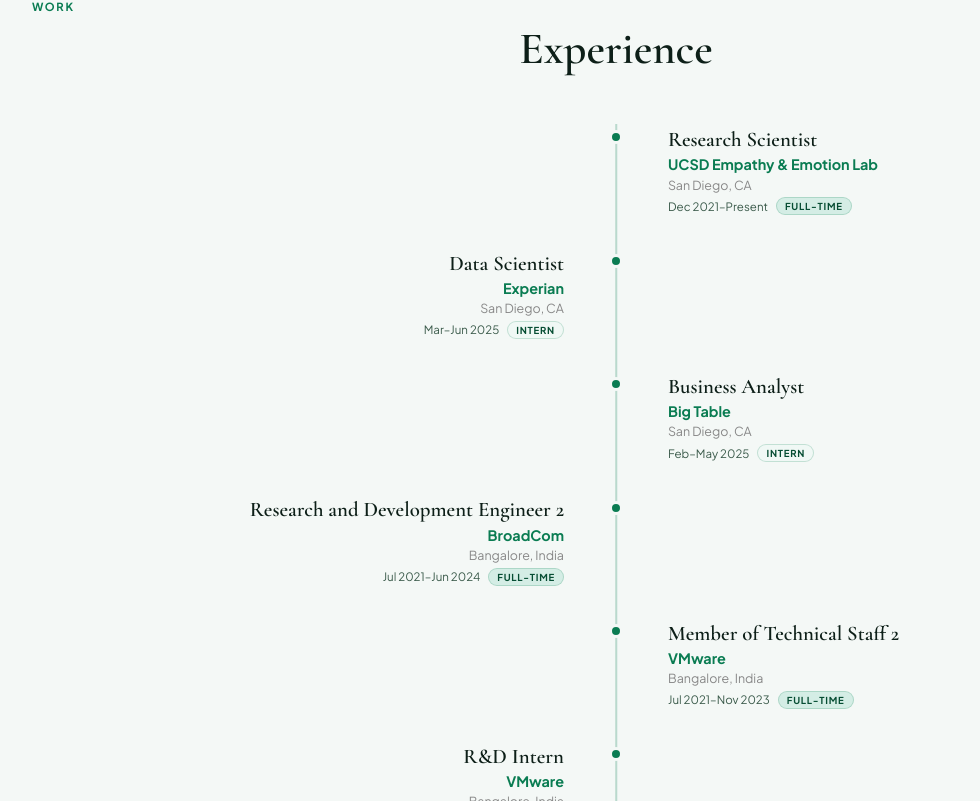
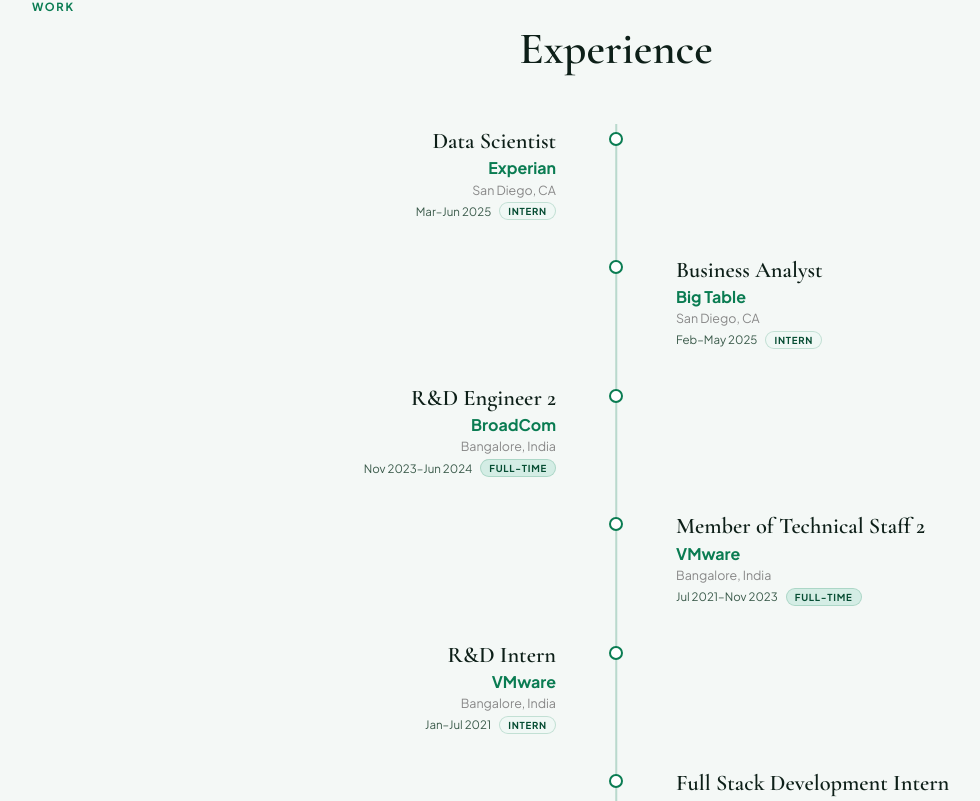
Before and after one commit to Krithikap019/ai-portfolio, a Next.js app: page / in a window 1280 px wide. Shown: the part 1799-2600 px from the top of the page, without its empty margins (24-1004 px from the left). Built offline with nearby package versions, Linux system fonts and the light colour scheme.

Commit message:
experience 1

```diff
--- a/app/page.jsx
+++ b/app/page.jsx
@@ -1,5 +1,6 @@
 "use client";
 import Link from "next/link";
+import { useState } from "react";
 
 const projects = [
   {
@@ -30,6 +31,136 @@ const projects = [
 ];
 
 const skills = ["Python", "Machine Learning", "Next.js", "Data Science", "Claude API", "React", "SQL", "TensorFlow"];
+
+function ExperienceTimeline() {
+  const [selected, setSelected] = useState(null);
+
+  const experiences = [
+    {
+      id: 1, role: "Data Scientist", company: "Experian", location: "San Diego, CA",
+      period: "Mar–Jun 2025", type: "Intern", side: "left",
+      desc: "Developed predictive models to identify high-value customer segments and optimize marketing campaign targeting. Built end-to-end ML pipelines using XGBoost and Python to drive QuickBooks upgrade decisions.",
+      tags: ["XGBoost", "Python", "ML", "Regression"],
+    },
+    {
+      id: 2, role: "Business Analyst", company: "Big Table", location: "San Diego, CA",
+      period: "Feb–May 2025", type: "Intern", side: "right",
+      desc: "Analyzed large-scale business datasets to surface actionable insights for product and revenue strategy. Created dashboards and reports to support data-driven decision-making across teams.",
+      tags: ["SQL", "Tableau", "Data Analysis", "Dashboards"],
+    },
+    {
+      id: 3, role: "R&D Engineer 2", company: "BroadCom", location: "Bangalore, India",
+      period: "Nov 2023–Jun 2024", type: "Full-time", side: "left",
+      desc: "Designed and optimized research pipelines for high-performance networking systems. Contributed to distributed infrastructure components and improved system reliability across production environments.",
+      tags: ["Python", "Systems", "Networking", "Infrastructure"],
+    },
+    {
+      id: 4, role: "Member of Technical Staff 2", company: "VMware", location: "Bangalore, India",
+      period: "Jul 2021–Nov 2023", type: "Full-time", side: "right",
+      desc: "Led feature development for cloud infrastructure and virtualization tools. Collaborated cross-functionally to ship platform improvements and contributed to internal developer tooling used by thousands of engineers.",
+      tags: ["Cloud", "Java", "Virtualization", "Platform"],
+    },
+    {
+      id: 5, role: "R&D Intern", company: "VMware", location: "Bangalore, India",
+      period: "Jan–Jul 2021", type: "Intern", side: "left",
+      desc: "Contributed to research and development of cloud-native features and internal automation tooling. Gained hands-on experience with distributed systems and agile engineering practices.",
+      tags: ["Cloud", "Automation", "Python", "Agile"],
+    },
+    {
+      id: 6, role: "Full Stack Development Intern", company: "QtPi", location: "Bangalore, India",
+      period: "May–Jul 2019", type: "Intern", side: "right",
+      desc: "Built and deployed full-stack web features for an ed-tech platform. Worked across frontend and backend systems to deliver interactive learning experiences for students.",
+      tags: ["React", "Node.js", "Full Stack", "Ed-Tech"],
+    },
+  ];
+
+  return (
+    <div style={{ position: "relative", maxWidth: "900px", margin: "0 auto" }}>
+      <div style={{ position: "absolute", left: "50%", top: 0, bottom: 0, width: "1.5px", background: "rgba(10,124,82,0.25)", transform: "translateX(-50%)" }} />
+      {experiences.map((exp) => (
+        <div key={exp.id} style={{ display: "grid", gridTemplateColumns: "1fr 40px 1fr", gap: "0 1rem", marginBottom: "2rem", alignItems: "start" }}>
+
+          {/* Left side */}
+          <div
+            style={{
+              textAlign: "right", paddingRight: "1.5rem", paddingTop: "0.2rem",
+              transition: "transform 0.3s ease",
+              transform: selected === exp.id && exp.side === "left" ? "translateX(-12px)" : "translateX(0)",
+            }}
+          >
+            {exp.side === "left" && (
+              <div
+                onClick={() => setSelected(selected === exp.id ? null : exp.id)}
+                style={{ cursor: "pointer", background: selected === exp.id ? "#fff" : "transparent", borderRadius: "8px", padding: selected === exp.id ? "1.2rem" : "0", border: selected === exp.id ? "1px solid #0a7c52" : "none", transition: "all 0.3s ease" }}
+              >
+                <h3 style={{ fontFamily: "'Cormorant Garamond', serif", fontSize: "1.4rem", fontWeight: 600, color: "#0d1f18", marginBottom: "0.2rem" }}>{exp.role}</h3>
+                <p style={{ fontSize: "1rem", fontWeight: 700, color: "#0a7c52", marginBottom: "0.2rem" }}>{exp.company}</p>
+                <p style={{ fontSize: "0.78rem", color: "#888", marginBottom: "0.3rem" }}>{exp.location}</p>
+                <div style={{ display: "flex", justifyContent: "flex-end", alignItems: "center", gap: "0.5rem" }}>
+                  <span style={{ fontSize: "0.72rem", color: "#3a5a4a" }}>{exp.period}</span>
+                  <span style={{ fontSize: "0.6rem", fontWeight: 700, letterSpacing: "0.08em", textTransform: "uppercase", padding: "2px 8px", borderRadius: "20px", background: exp.type === "Full-time" ? "#d4ede5" : "#f0f8f5", color: "#064d33", border: "1px solid rgba(10,124,82,0.2)" }}>{exp.type}</span>
+                </div>
+                {selected === exp.id && (
+                  <div style={{ marginTop: "0.8rem", paddingTop: "0.8rem", borderTop: "1px solid rgba(10,124,82,0.15)", textAlign: "right" }}>
+                    <p style={{ fontSize: "0.82rem", color: "#3a5a4a", lineHeight: "1.7", marginBottom: "0.8rem" }}>{exp.desc}</p>
+                    <div style={{ display: "flex", gap: "0.4rem", flexWrap: "wrap", justifyContent: "flex-end" }}>
+                      {exp.tags.map((tag) => (
+                        <span key={tag} style={{ fontSize: "0.62rem", fontWeight: 700, letterSpacing: "0.06em", textTransform: "uppercase", padding: "2px 8px", borderRadius: "20px", background: "#d4ede5", color: "#064d33" }}>{tag}</span>
+                      ))}
+                    </div>
+                  </div>
+                )}
+              </div>
+            )}
+          </div>
+
+          {/* Center dot */}
+          <div style={{ display: "flex", justifyContent: "center", paddingTop: "0.5rem" }}>
+            <div
+              onClick={() => setSelected(selected === exp.id ? null : exp.id)}
+              style={{ width: "14px", height: "14px", borderRadius: "50%", background: selected === exp.id ? "#0a7c52" : "#fff", border: "2.5px solid #0a7c52", zIndex: 1, flexShrink: 0, cursor: "pointer", transition: "all 0.2s", transform: selected === exp.id ? "scale(1.3)" : "scale(1)" }}
+            />
+          </div>
+
+          {/* Right side */}
+          <div
+            style={{
+              paddingLeft: "1.5rem", paddingTop: "0.2rem",
+              transition: "transform 0.3s ease",
+              transform: selected === exp.id && exp.side === "right" ? "translateX(12px)" : "translateX(0)",
+            }}
+          >
+            {exp.side === "right" && (
+              <div
+                onClick={() => setSelected(selected === exp.id ? null : exp.id)}
+                style={{ cursor: "pointer", background: selected === exp.id ? "#fff" : "transparent", borderRadius: "8px", padding: selected === exp.id ? "1.2rem" : "0", border: selected === exp.id ? "1px solid #0a7c52" : "none", transition: "all 0.3s ease" }}
+              >
+                <h3 style={{ fontFamily: "'Cormorant Garamond', serif", fontSize: "1.4rem", fontWeight: 600, color: "#0d1f18", marginBottom: "0.2rem" }}>{exp.role}</h3>
+                <p style={{ fontSize: "1rem", fontWeight: 700, color: "#0a7c52", marginBottom: "0.2rem" }}>{exp.company}</p>
+                <p style={{ fontSize: "0.78rem", color: "#888", marginBottom: "0.3rem" }}>{exp.location}</p>
+                <div style={{ display: "flex", alignItems: "center", gap: "0.5rem" }}>
+                  <span style={{ fontSize: "0.72rem", color: "#3a5a4a" }}>{exp.period}</span>
+                  <span style={{ fontSize: "0.6rem", fontWeight: 700, letterSpacing: "0.08em", textTransform: "uppercase", padding: "2px 8px", borderRadius: "20px", background: exp.type === "Full-time" ? "#d4ede5" : "#f0f8f5", color: "#064d33", border: "1px solid rgba(10,124,82,0.2)" }}>{exp.type}</span>
+                </div>
+                {selected === exp.id && (
+                  <div style={{ marginTop: "0.8rem", paddingTop: "0.8rem", borderTop: "1px solid rgba(10,124,82,0.15)" }}>
+                    <p style={{ fontSize: "0.82rem", color: "#3a5a4a", lineHeight: "1.7", marginBottom: "0.8rem" }}>{exp.desc}</p>
+                    <div style={{ display: "flex", gap: "0.4rem", flexWrap: "wrap" }}>
+                      {exp.tags.map((tag) => (
+                        <span key={tag} style={{ fontSize: "0.62rem", fontWeight: 700, letterSpacing: "0.06em", textTransform: "uppercase", padding: "2px 8px", borderRadius: "20px", background: "#d4ede5", color: "#064d33" }}>{tag}</span>
+                      ))}
+                    </div>
+                  </div>
+                )}
+              </div>
+            )}
+          </div>
+
+        </div>
+      ))}
+    </div>
+  );
+}
 
 function ProjectCard({ icon, title, description, tags, color, href }) {
   const isExternal = href.startsWith("http");
@@ -186,53 +317,7 @@ export default function Home() {
       <section style={{ padding: "5rem 3.5rem", borderTop: "1px solid rgba(10,124,82,0.15)" }}>
         <p style={{ fontSize: "0.7rem", fontWeight: 700, letterSpacing: "0.15em", textTransform: "uppercase", color: "#0a7c52", marginBottom: "0.6rem" }}>Work</p>
         <h2 style={{ fontFamily: "'Cormorant Garamond', serif", fontSize: "2.8rem", fontWeight: 600, marginBottom: "3rem", textAlign: "center" }}>Experience</h2>
-        <div style={{ position: "relative", maxWidth: "800px", margin: "0 auto" }}>
-          <div style={{ position: "absolute", left: "50%", top: 0, bottom: 0, width: "1.5px", background: "rgba(10,124,82,0.25)", transform: "translateX(-50%)" }} />
-          {[
-            { company: "UCSD Empathy & Emotion Lab", role: "Research Scientist", location: "San Diego, CA", period: "Dec 2021–Present", type: "Full-time", side: "right" },
-            { company: "Experian", role: "Data Scientist", location: "San Diego, CA", period: "Mar–Jun 2025", type: "Intern", side: "left" },
-            { company: "Big Table", role: "Business Analyst", location: "San Diego, CA", period: "Feb–May 2025", type: "Intern", side: "right" },
-            { company: "BroadCom", role: "Research and Development Engineer 2", location: "Bangalore, India", period: "Jul 2021–Jun 2024", type: "Full-time", side: "left" },
-            { company: "VMware", role: "Member of Technical Staff 2", location: "Bangalore, India", period: "Jul 2021–Nov 2023", type: "Full-time", side: "right" },
-            { company: "VMware", role: "R&D Intern", location: "Bangalore, India", period: "Jan–Jul 2021", type: "Intern", side: "left" },
-            { company: "QtPi", role: "Full Stack Development Intern", location: "Bangalore, India", period: "May–Jul 2019", type: "Intern", side: "right" },
-          ].map((exp, i) => (
-            <div key={i} style={{ display: "grid", gridTemplateColumns: "1fr 40px 1fr", gap: "0 1rem", marginBottom: "2rem", alignItems: "start" }}>
-              {/* Left content or empty */}
-              <div style={{ textAlign: "right", paddingRight: "1rem", paddingTop: "0.2rem" }}>
-                {exp.side === "left" && (
-                  <>
-                    <h3 style={{ fontFamily: "'Cormorant Garamond', serif", fontSize: "1.3rem", fontWeight: 600, color: "#0d1f18", marginBottom: "0.2rem" }}>{exp.role}</h3>
-                    <p style={{ fontSize: "0.9rem", fontWeight: 700, color: "#0a7c52", marginBottom: "0.2rem" }}>{exp.company}</p>
-                    <p style={{ fontSize: "0.78rem", color: "#888", marginBottom: "0.3rem" }}>{exp.location}</p>
-                    <div style={{ display: "flex", justifyContent: "flex-end", alignItems: "center", gap: "0.5rem" }}>
-                      <span style={{ fontSize: "0.72rem", color: "#3a5a4a" }}>{exp.period}</span>
-                      <span style={{ fontSize: "0.6rem", fontWeight: 700, letterSpacing: "0.08em", textTransform: "uppercase", padding: "2px 8px", borderRadius: "20px", background: exp.type === "Full-time" ? "#d4ede5" : "#f0f8f5", color: "#064d33", border: "1px solid rgba(10,124,82,0.2)" }}>{exp.type}</span>
-                    </div>
-                  </>
-                )}
-              </div>
-              {/* Center dot */}
-              <div style={{ display: "flex", justifyContent: "center", paddingTop: "0.4rem" }}>
-                <div style={{ width: "14px", height: "14px", borderRadius: "50%", background: "#0a7c52", border: "3px solid #f4f8f6", zIndex: 1, flexShrink: 0 }} />
-              </div>
-              {/* Right content or empty */}
-              <div style={{ paddingLeft: "1rem", paddingTop: "0.2rem" }}>
-                {exp.side === "right" && (
-                  <>
-                    <h3 style={{ fontFamily: "'Cormorant Garamond', serif", fontSize: "1.3rem", fontWeight: 600, color: "#0d1f18", marginBottom: "0.2rem" }}>{exp.role}</h3>
-                    <p style={{ fontSize: "0.9rem", fontWeight: 700, color: "#0a7c52", marginBottom: "0.2rem" }}>{exp.company}</p>
-                    <p style={{ fontSize: "0.78rem", color: "#888", marginBottom: "0.3rem" }}>{exp.location}</p>
-                    <div style={{ display: "flex", alignItems: "center", gap: "0.5rem" }}>
-                      <span style={{ fontSize: "0.72rem", color: "#3a5a4a" }}>{exp.period}</span>
-                      <span style={{ fontSize: "0.6rem", fontWeight: 700, letterSpacing: "0.08em", textTransform: "uppercase", padding: "2px 8px", borderRadius: "20px", background: exp.type === "Full-time" ? "#d4ede5" : "#f0f8f5", color: "#064d33", border: "1px solid rgba(10,124,82,0.2)" }}>{exp.type}</span>
-                    </div>
-                  </>
-                )}
-              </div>
-            </div>
-          ))}
-        </div>
+        <ExperienceTimeline />
       </section>
 
       {/* Education */}
```
